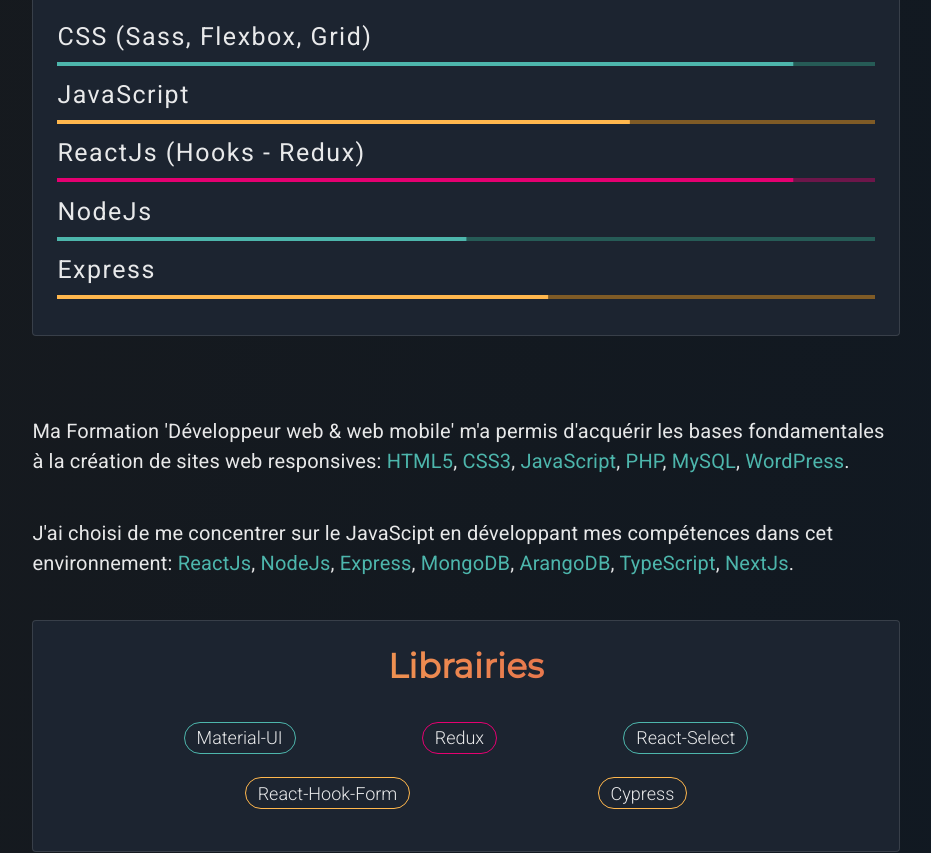
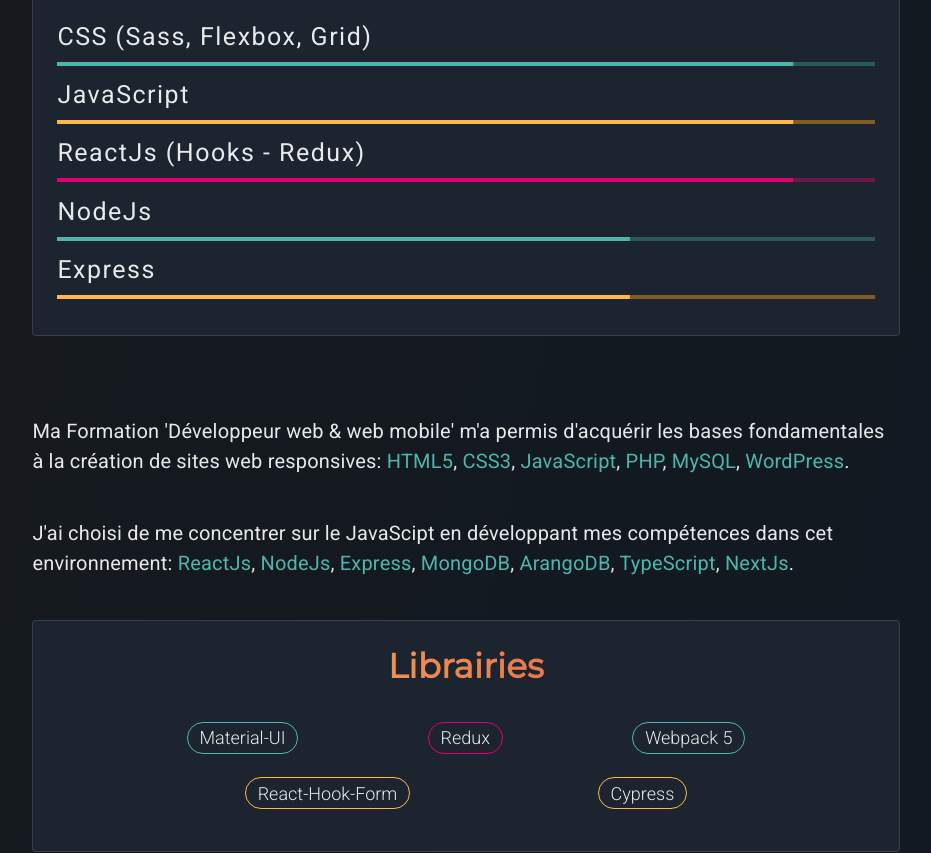
Before and after one commit to Eric-Juquel/eric-j-portfolio, a React (Create React App) app: page / in a window 1280 px wide. Shown: the part 1100-1953 px from the top of the page, without its empty margins (294-1225 px from the left). Built offline with nearby package versions, Linux system fonts and the light colour scheme; no server answers; a web font is replaced by a local one.

Commit message:
update 11/2021

```diff
--- a/src/components/navigation/Logo.js
+++ b/src/components/navigation/Logo.js
@@ -79,7 +79,7 @@
     setModalDescription(
       translate(lang, "cv") + " " + translate(lang, "pdf") + "(223 Ko) ?"
     );
-    setDocumentRef("/files/CV_2021-10-08_Eric_JUQUEL.pdf");
+    setDocumentRef("/files/CV_DéveloppeurReact_2021-11-02_Eric_JUQUEL.pdf");
     setOpen(true);
   };
   const openLRModalHandler = () => {
@@ -88,7 +88,7 @@
       translate(lang, "lr") + " " + translate(lang, "pdf") + "(299 Ko ) ?"
     );
     setDocumentRef(
-      "/files/	Lettre de recommandation Woody Technologies pour Eric Juquel.pdf"
+      "/files/Lettre de recommandation Woody Technologies pour Eric Juquel.pdf"
     );
     setOpen(true);
   };
--- a/src/components/skills/ChipBox.js
+++ b/src/components/skills/ChipBox.js
@@ -84,7 +84,7 @@
           </Grid>
           <Grid item>
             <Chip
-              label="React-Select"
+              label="Webpack 5"
               variant="outlined"
               className={`${classes.chip} ${classes.chip1}`}
             />
--- a/src/components/skills/ProgressBox.js
+++ b/src/components/skills/ProgressBox.js
@@ -45,10 +45,10 @@
 
 useEffect(() => {
   setProgress1(90)
-  setProgress2(70)
+  setProgress2(90)
   setProgress3(90)
-  setProgress4(50)
-  setProgress5(60)
+  setProgress4(70)
+  setProgress5(70)
 },[])
 
   return (
```
Also changed, not shown: 1 other file (tests, documents, lock files or other folders).
